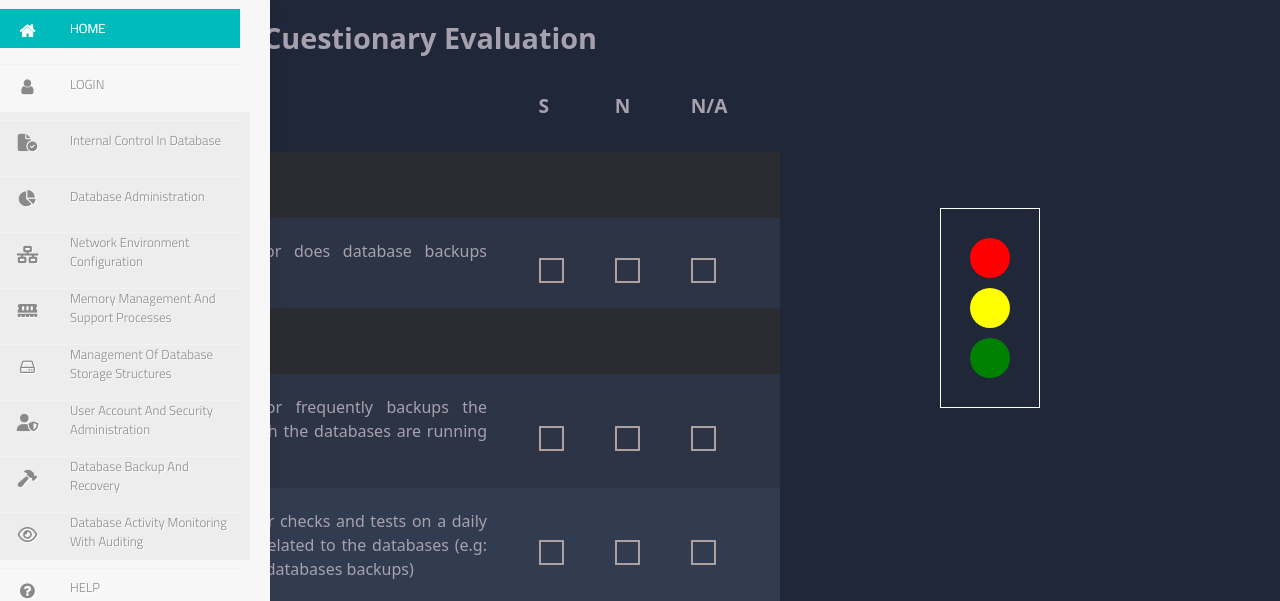
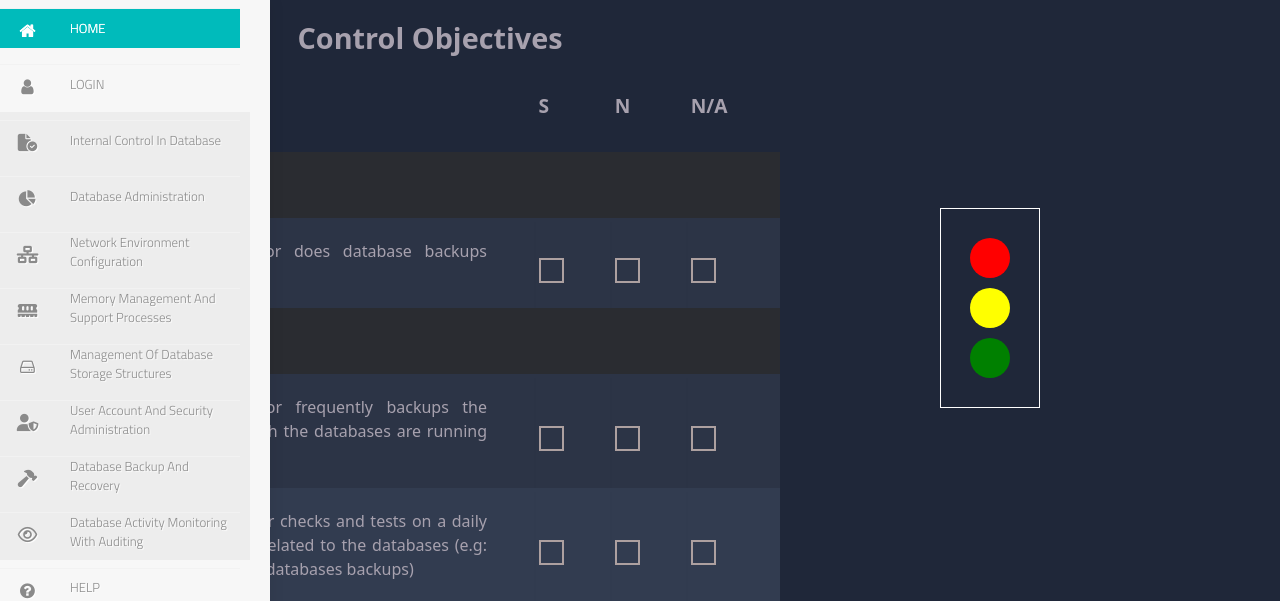
Before and after one commit to Christofer2002/Proyecto_BD, a PHP site: page /pages/cuestionary.php in a window 1280 px wide. Shown: the top 601 px of the page. Run offline with PHP 8.4, Linux system fonts and the light colour scheme; data comes from the database, SQL or seed files in the repository; some libraries are stand-ins or nearby versions; some web fonts are replaced.

Commit message:
Actualizando titulo

```diff
--- a/pages/cuestionary.php
+++ b/pages/cuestionary.php
@@ -50,13 +50,13 @@
     </div>
     <div class="container-main">
         <div class="contenedor">
-            <h1 class="mb-3">Cuestionary Evaluation</h1>
+            <h1 class="mb-3">Control Objectives</h1>
             <div class="table-container">
                 <table class="container-preguntas">
                     <thead>
                         <tr>
                             <th>
-                                <h2>Questions</h2>
+                                <h2>Objetives</h2>
                             </th>
                             <th>
                                 <h2>S</h2>
```
